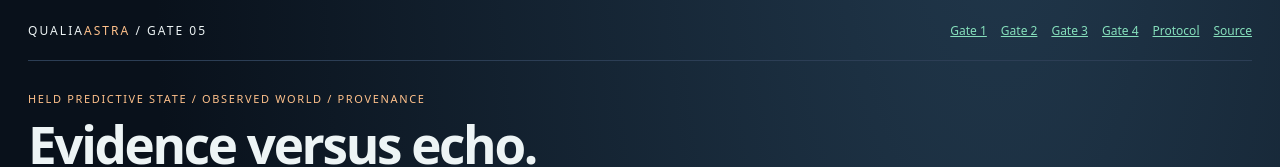
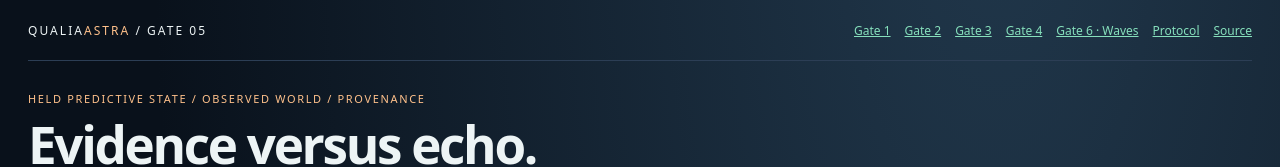
Before and after one commit to anttiluode/QualiaAstra, a plain HTML site: page gate5.html in a window 1280 px wide. Shown: the top 167 px of the page. Drawn offline with Linux system fonts and the light colour scheme.

Commit message:
Navigation: link Gate 6 untagged physical-wave provenance from gate5.html

```diff
--- a/gate5.html
+++ b/gate5.html
@@ -49,7 +49,7 @@ table{width:100%;border-collapse:collapse;font-size:13px}th,td{text-align:left;b
 @media(max-width:540px){.controls,.cols,.score-grid{grid-template-columns:1fr}header{align-items:start}.nav{gap:8px}.panel{padding:16px}}
 </style></head>
 <body><main>
-<header><div class="brand">Qualia<span style="color:var(--amber)">Astra</span> / Gate 05</div><nav class="nav"><a href="index.html">Gate 1</a><a href="gate2.html">Gate 2</a><a href="gate3.html">Gate 3</a><a href="gate4.html">Gate 4</a><a href="https://github.com/anttiluode/QualiaAstra/blob/main/docs/GATE5_PROTOCOL.md">Protocol</a><a href="https://github.com/anttiluode/QualiaAstra">Source</a></nav></header>
+<header><div class="brand">Qualia<span style="color:var(--amber)">Astra</span> / Gate 05</div><nav class="nav"><a href="index.html">Gate 1</a><a href="gate2.html">Gate 2</a><a href="gate3.html">Gate 3</a><a href="gate4.html">Gate 4</a> <a href="gate6.html">Gate 6 · Waves</a><a href="https://github.com/anttiluode/QualiaAstra/blob/main/docs/GATE5_PROTOCOL.md">Protocol</a><a href="https://github.com/anttiluode/QualiaAstra">Source</a></nav></header>
 <section class="intro"><div class="eyebrow">Held predictive state / observed world / provenance</div><h1>Evidence versus echo.</h1><p>A neuron imagines B. Does the next neuron treat that imagined state as fresh evidence? Send exactly the same signed message from two different origins and watch C's expectation change—or remain correctly uncertain.</p><span class="badge">Gate 5 · Markov chain · provenance accounting · causal controls</span></section>
 <div class="layout"><aside class="panel controls">
 <div><div class="eyebrow">01 / Calibrate</div><h2>Learn two transitions</h2><p class="small">Learn the A→B and B→C correlations from 512 fully observed training episodes. Their true transition probabilities are not supplied to the learner.</p><button class="full" id="retrain">Recalibrate</button><p class="small" id="fit"></p></div>
```
